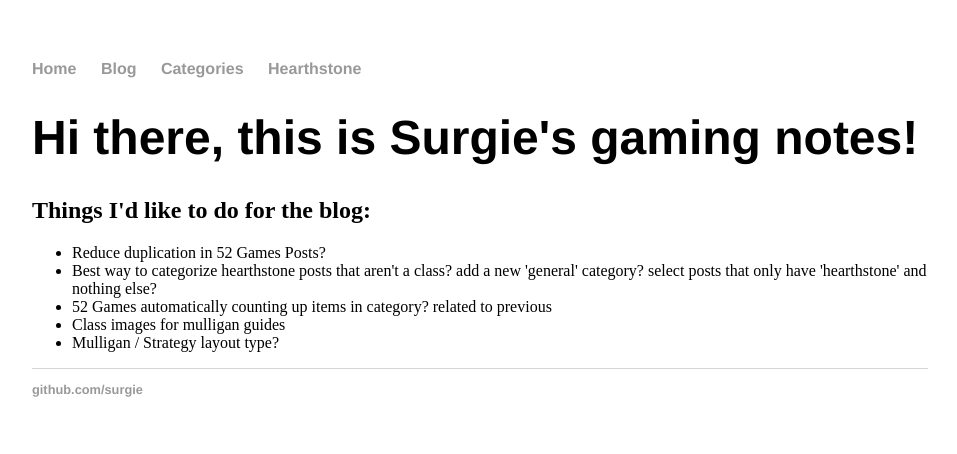
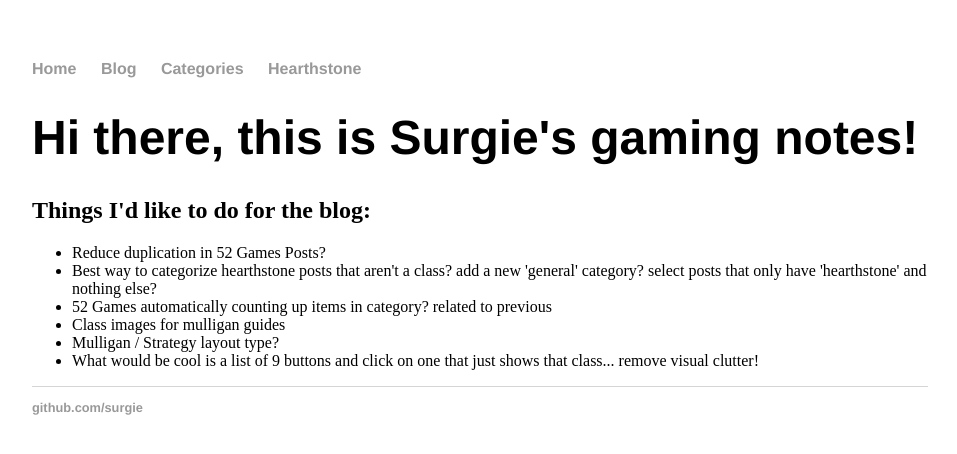
Before and after one commit to surgie/surgie.github.io, a Jekyll site: the page built from index.html, in a window 1280 px wide. Shown: the top 454 px of the page, without its empty margins (160-1117 px from the left). Built offline with Jekyll 4.4.1, drawn with Linux system fonts in a browser that asks for light colours.

Commit message:
Another blog note

```diff
--- a/index.html
+++ b/index.html
@@ -13,4 +13,5 @@ title: Surgie's Gaming Notes
     <li>52 Games automatically counting up items in category? related to previous</li>
     <li>Class images for mulligan guides</li>
     <li>Mulligan / Strategy layout type?</li>
+    <li>What would be cool is a list of 9 buttons and click on one that just shows that class... remove visual clutter!</li>
 </ul>
```
